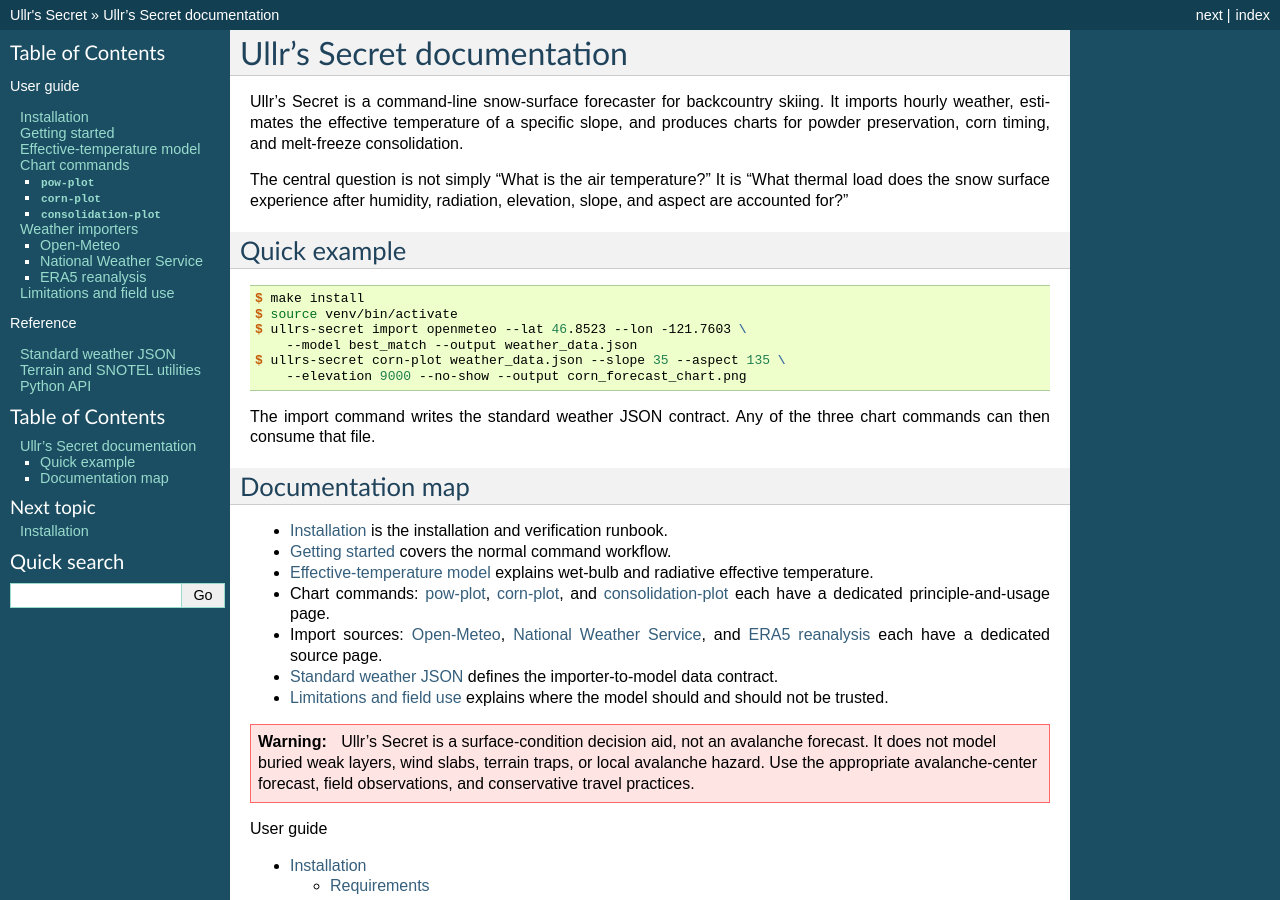
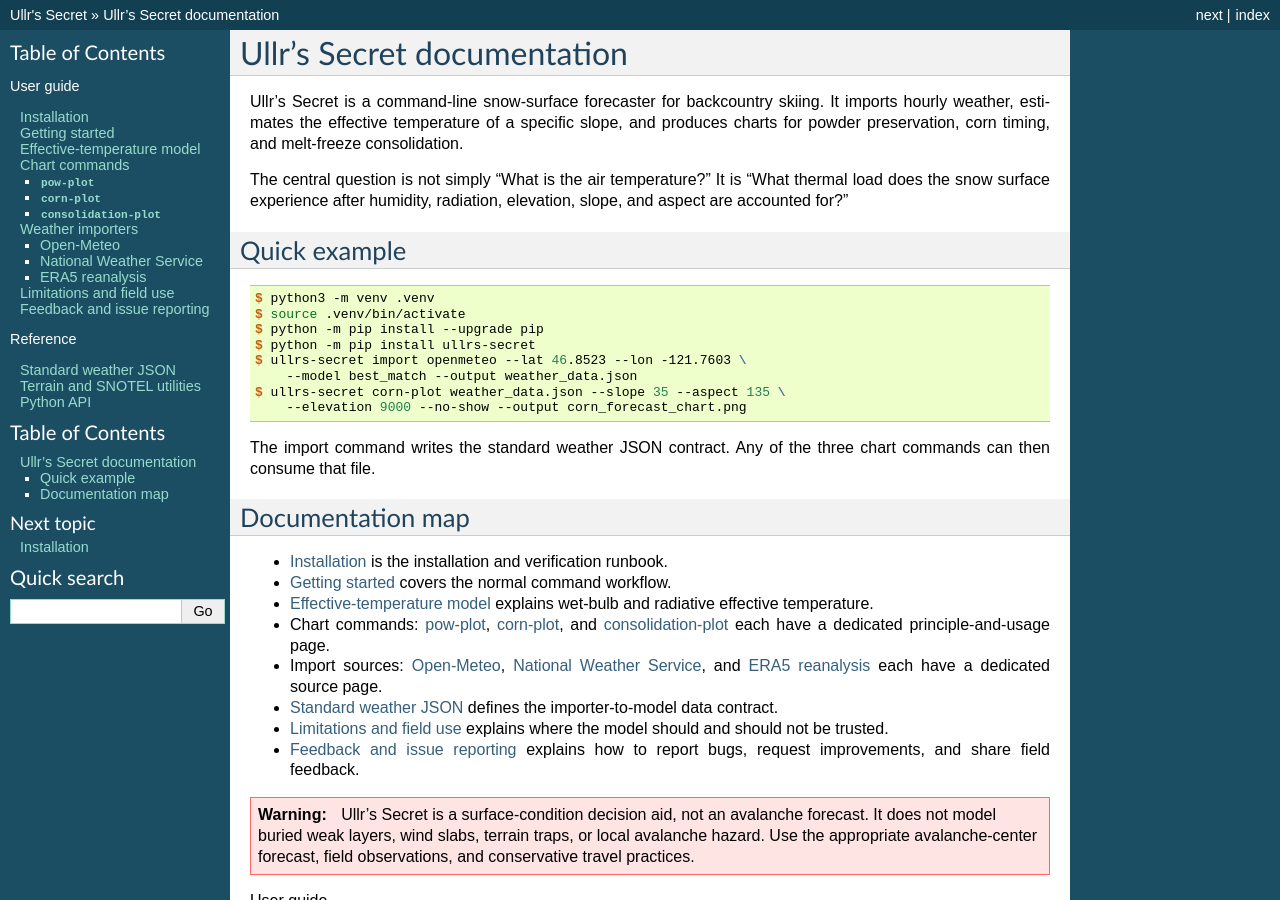
Before and after one commit to jangsutsr888/ullrs-secret, a Sphinx documentation site: the page built from docs/index.rst, in a window 1280 px wide and 900 px high. Built offline with Sphinx 7.4.7, drawn with Linux system fonts in a browser that asks for light colours; some of the changed text lies outside the part shown.

Commit message:
Update quick example and add feedback guide

```diff
--- a/docs/index.rst
+++ b/docs/index.rst
@@ -15,8 +15,10 @@
 
 .. code-block:: console
 
-   $ make install
-   $ source venv/bin/activate
+   $ python3 -m venv .venv
+   $ source .venv/bin/activate
+   $ python -m pip install --upgrade pip
+   $ python -m pip install ullrs-secret
    $ ullrs-secret import openmeteo --lat 46.8523 --lon -121.7603 \
        --model best_match --output weather_data.json
    $ ullrs-secret corn-plot weather_data.json --slope 35 --aspect 135 \
@@ -38,6 +40,8 @@
   :doc:`importers/era5` each have a dedicated source page.
 * :doc:`reference/weather-format` defines the importer-to-model data contract.
 * :doc:`limitations` explains where the model should and should not be trusted.
+* :doc:`feedback` explains how to report bugs, request improvements, and share
+  field feedback.
 
 .. warning::
 
@@ -56,6 +60,7 @@
    charts/index
    importers/index
    limitations
+   feedback
 
 .. toctree::
    :maxdepth: 3
```
Also changed, not shown: CHANGELOG.md (+2 -1 lines), docs/feedback.rst (added, +53 -0 lines), 1 other file.
